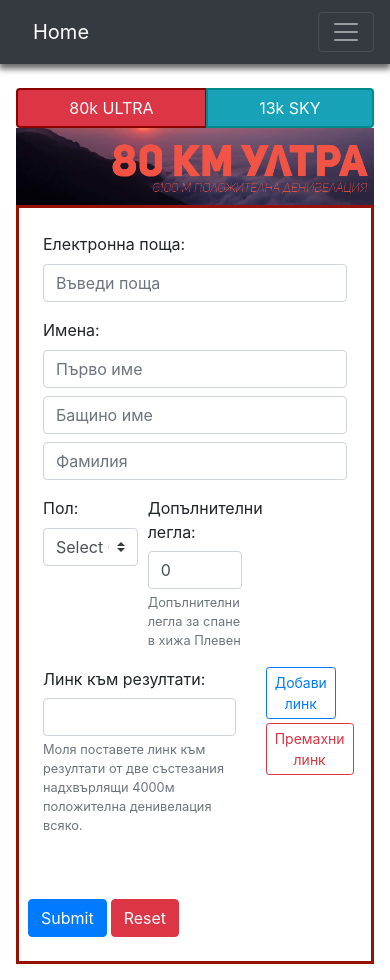
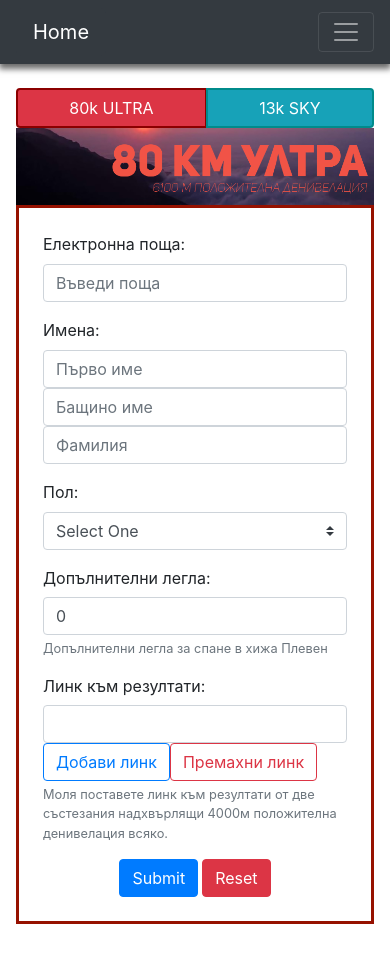
Before and after one commit to ivan4oto/Balkan-Ultra, a Vue app in the folder app/: page /register in a window 390 px wide. After the commit the page ends 940 px from the top, so only its background shows below. Built offline with nearby package versions, Linux system fonts and the light colour scheme.

Commit message:
refactor responsive 80

```diff
--- a/app/src/components/RegisterForm80.vue
+++ b/app/src/components/RegisterForm80.vue
@@ -1,116 +1,70 @@
 <template>
   <div>
     <b-img src="../assets/pictures/80banner.jpg" fluid alt="Responsive image"></b-img>
-    <b-form
-      @submit="onSubmit"
-      @reset="onReset"
-      v-if="show"
-      class="p-4 reg-form"
-    >
-      <b-form-group
-        id="input-group-1"
-        label="Електронна поща:"
-        label-for="input-1"
-      >
-        <b-form-input
-          id="input-1"
-          v-model="form.email"
-          type="email"
-          required
-          placeholder="Въведи поща"
-        ></b-form-input>
+    <b-form @submit="onSubmit" @reset="onReset" v-if="show" class="p-4 reg-form">
+      <b-row>
+        <b-col>
+          <b-form-group id="input-group-1" label="Електронна поща:" label-for="input-1">
+            <b-form-input id="input-1" v-model="form.email" type="email" required placeholder="Въведи поща"></b-form-input>
+          </b-form-group>
+        </b-col>
+      </b-row>
+      <b-form-group id="input-group-2" label="Имена:" label-for="input-2">
+        <b-row>
+          <b-col sm>
+            <b-form-input id="input-2" v-model="form.firstname" required placeholder="Първо име"></b-form-input>
+          </b-col>
+          <b-col sm>
+            <b-form-input id="input-2" v-model="form.secondname" required placeholder="Бащино име"></b-form-input>
+          </b-col>
+          <b-col sm>
+            <b-form-input id="input-2" v-model="form.lastname" required placeholder="Фамилия"></b-form-input>
+          </b-col>
+        </b-row>
       </b-form-group>
 
-      <b-form-group id="input-group-2" label="Имена:" label-for="input-2">
-        <b-form-input
-          class="mb-2"
-          id="input-2"
-          v-model="form.firstname"
-          required
-          placeholder="Първо име"
-        ></b-form-input>
-
-        <b-form-input
-          id="input-2"
-          class="mb-2"
-          v-model="form.secondname"
-          required
-          placeholder="Бащино име"
-        ></b-form-input>
-
-        <b-form-input
-          id="input-2"
-          class="mb-2"
-          v-model="form.lastname"
-          required
-          placeholder="Фамилия"
-        ></b-form-input>
-      </b-form-group>
-
-      <b-form-row align-h="start">
-        <b-col cols="4">
+      <b-row>
+          <b-col sm>
             <b-form-group id="input-group-3" label="Пол:" label-for="input-3">
-            <b-form-select
-              id="input-3"
-              v-model="form.gender"
-              :options="genders"
-              required
-            ></b-form-select>
+              <b-form-select id="input-3" v-model="form.gender" :options="genders" required></b-form-select>
             </b-form-group>
           </b-col>
 
-        <b-col cols="4">
-          <b-form-group
-            label="Допълнителни легла:"
-            description="Допълнителни легла за спане в хижа Плевен"
-          >
-            <b-form-input type="number" placeholder="Брой допълнителни легла" v-model="form.extraBeds">
-            </b-form-input>
+
+          <b-col sm>
+            <b-form-group label="Допълнителни легла:" description="Допълнителни легла за спане в хижа Плевен">
+              <b-form-input type="number" placeholder="Брой допълнителни легла" v-model="form.extraBeds"></b-form-input>
             </b-form-group>
           </b-col>
-      </b-form-row>
 
-      <b-row align-h="start">
-        <b-col cols="8">
+      </b-row>
       <b-form-group
         label="Линк към резултати:"
         description="Моля поставете линк към резултати от две състезания надхвърлящи 4000м положителна денивелация всяко."
       >
+        <b-row align-h="start">
+            <b-col sm>
                 <b-form-input type="url" v-model="raceLink"></b-form-input>
-          </b-form-group>
             </b-col>
-        <b-col cols="2">
-          <b-button
-            @click="addLink"
-            size="sm"
-            variant="outline-primary"
-            class="mb-1"
-            >Добави линк</b-button
-          >
-          <b-button size="sm" variant="outline-danger" @click="removeLink"
-            >Премахни линк</b-button
-          >
+          <b-col sm>
+            <b-button @click="addLink" variant="outline-primary">Добави линк</b-button>
+            <b-button variant="outline-danger" @click="removeLink">Премахни линк</b-button>
           </b-col>
         </b-row>
-
+      </b-form-group>
+      <b-row>
         <b-list-group v-for="link in form.raceLinks" v-bind:key="link">
           <b-list-group-item>{{ link }}</b-list-group-item>
         </b-list-group>
+      </b-row>
 
-      <b-row class="justify-content-md-center pt-5">
-        <b-button
-          type="submit"
-          variant="primary"
-          class="mr-1"
-          >Submit</b-button
-        >
+      <b-row class='text-center'>
+        <b-col>
+          <b-button type="submit" variant="primary" class="mr-1">Submit</b-button>
           <b-button type="reset" variant="danger">Reset</b-button>
+        </b-col>
       </b-row>
     </b-form>
-
-    <!-- <b-card class="mt-3" header="Form Data Result">
-        <pre class="m-0">{{ form }}</pre>
-      </b-card> -->
   </div>
 </template>
 
```
Lines whose indentation alone changed are shown as unchanged.
